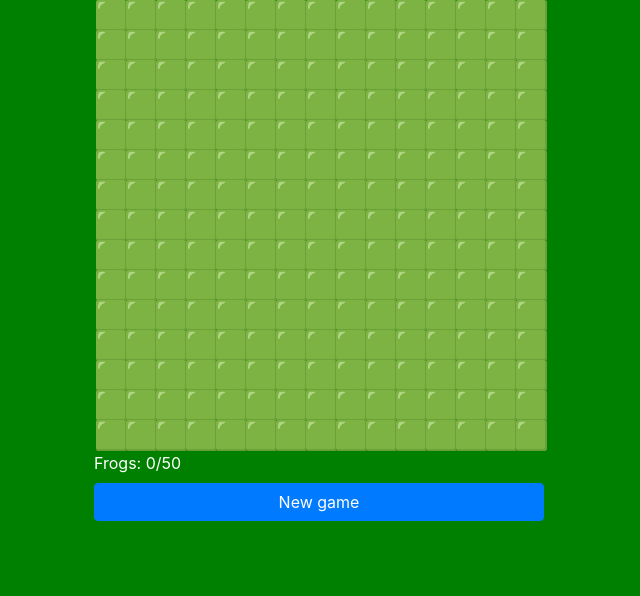
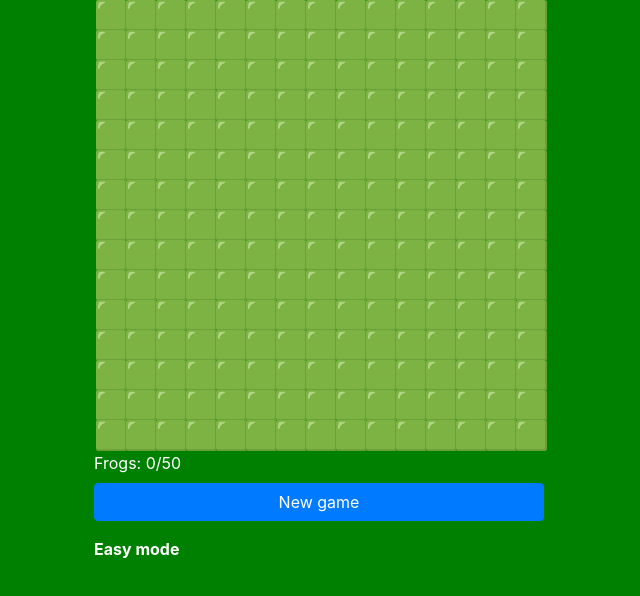
Before and after one commit to nebourdakos/ubiquitous-disco, a plain HTML site: page index.html in a window 1280 px wide. Shown: the part 84-680 px from the top of the page, without its empty margins (321-961 px from the left). Drawn offline with nearby package versions, Linux system fonts and the light colour scheme.

Commit message:
add easy mode label

```diff
--- a/index.html
+++ b/index.html
@@ -26,6 +26,7 @@
             </div>
         </form>
         <div class="mt-3">
+            <div><b>Easy mode</b></div>
             <div id="wins"></div>
             <div id="loss"></div>
         </div>
```
